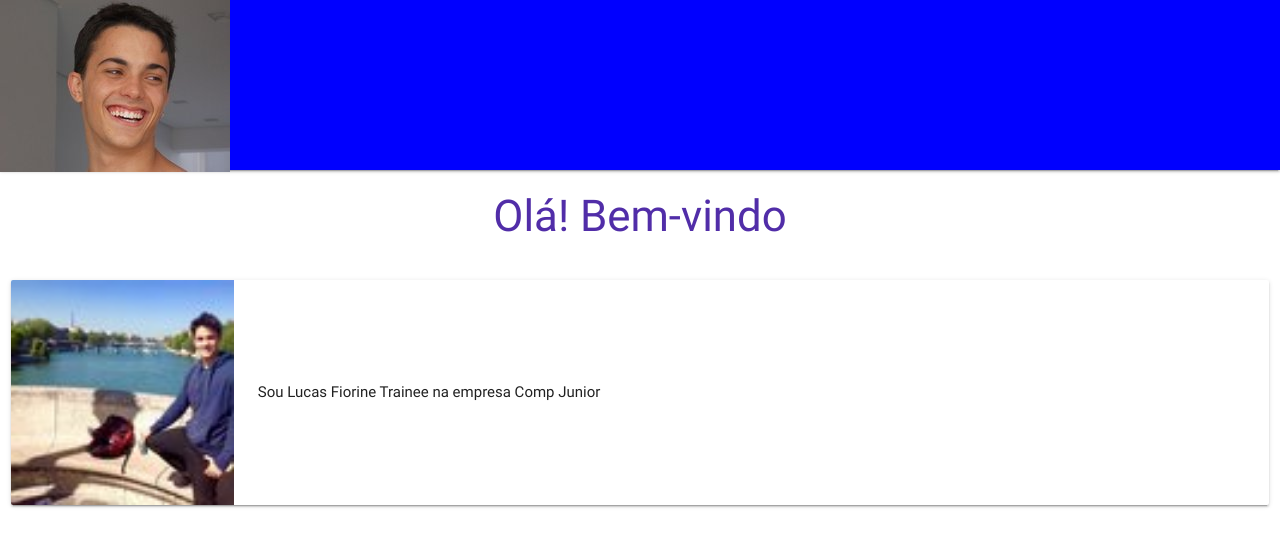
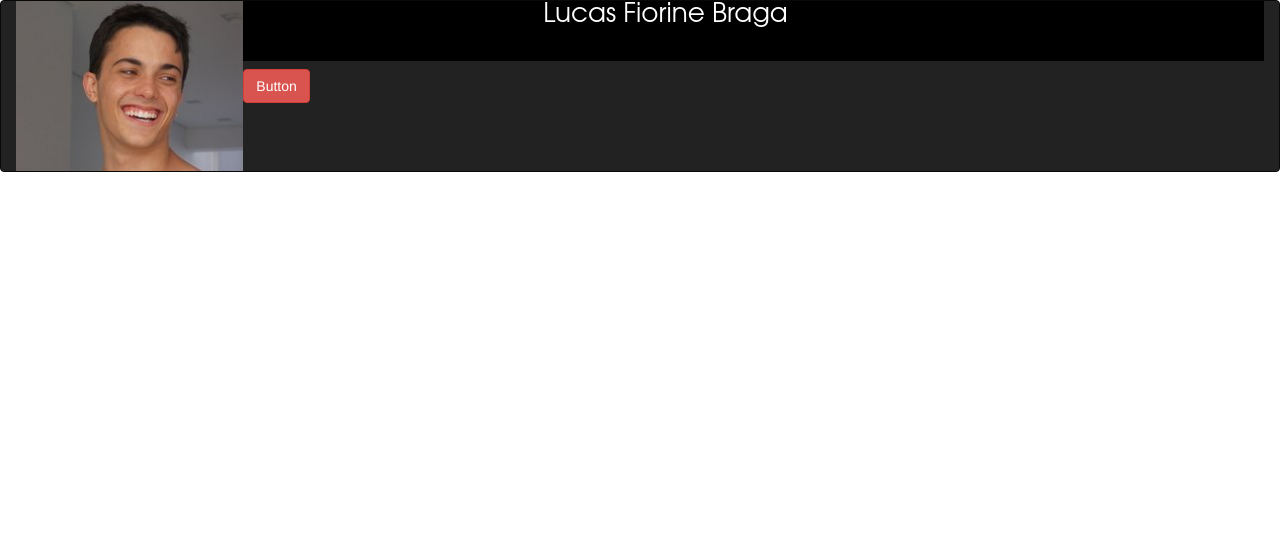
Before and after one commit to LucasFiorine/LucasFiorine.github.io, a plain HTML site: page index.html in a window 1280 px wide. Drawn offline with Linux system fonts and the light colour scheme.

Commit message:
Modificando a nav para uso do bootstrap

```diff
--- a/css/custom.css
+++ b/css/custom.css
@@ -74,11 +74,23 @@ html {
 	  height: 20px;
   }
 
-	.imgemNav {
-
+	.imgNav {
+		height: 170px;
 	}
 
-	.nav {
+.media {
+	background-color: black;
+	margin-top: 0px;
+	height: 60px
+}
+
+.media-heading{
+	margin-left: 300px;
+	font-size: 1.875em;
+	font-family: Avantgarde, TeX Gyre Adventor, URW Gothic L, sans-serif;
+	color: white;
+}
+	/* .nav {
 		background-color: blue;
 		height: 170px;
-	}
+	} */
--- a/index.html
+++ b/index.html
@@ -11,7 +11,7 @@
   <!-- Material Icons CDN -->
   <link href="https://fonts.googleapis.com/icon?family=Material+Icons" rel="stylesheet">
   <!-- Materialize.CSS -->
-  <link href="css/materialize.min.css" type="text/css" rel="stylesheet" media="screen,projection" />
+  <link href="css/bootstrap.min.css" type="text/css" rel="stylesheet" media="screen,projection" />
   <!-- Custom CSS -->
   <link rel="stylesheet" type="text/css" href="css/custom.css">
 
@@ -22,15 +22,30 @@
 
 <body>
 
-  <div>
-    <nav class= "nav">
-      <div class="card-image">
-        <img src="img/Lucas2.jpg">
+  <div class="navbar-fixed">
+    <div class="nav">
+      <nav class="navbar navbar-inverse">
+        <div class="container-fluid">
+          <div class="navbar-header">
+            <img class="imgNav" src="img/Lucas2.jpg">
+          </div>
+          <div class="media">
+            <div class="media-body">
+              <h4 class="media-heading">Lucas Fiorine Braga</h4>
             </div>
           </div>
-
+          <!-- <ul class="nav navbar-nav">
+            <li class="active"><a href="#">Home</a></li>
+            <li><a href="#">Link</a></li>
+            <li><a href="#">Link</a></li>
+          </ul> -->
+          <button class="btn btn-danger navbar-btn">Button</button>
+        </div>
       </nav>
     </div>
+
+
+
     <!-- <div class="navbar-fixed">
     <nav class="deep-purple darken-2 ">
       <div class="nav-wrapper container branco">
@@ -50,7 +65,7 @@
   </div> -->
 
     <!--Slide Nav-->
-  <ul id="menu-mobile" class="side-nav">
+    <!-- <ul id="menu-mobile" class="side-nav">
     <li>
       <div class="userView">
         <div class="background">
@@ -67,35 +82,7 @@
       <li><a href="#section4"><i class="material-icons">contacts</i> Redes Sociais</a></li>
     </li>
 
-  </ul>
-
-  <div>
-    <span>
-        <h3 class="center roxo ">Olá! Bem-vindo</h3>
-      </span>
-  </div>
-
-
-  <div id="section1" class="section div1">
-    <div class="row ">
-
-      <!-- Card -->
-      <div class="col s10 m12 l12">
-        <div class="card  horizontal">
-          <div class="card-image">
-            <img src="img/Lucas.jpg" class="imagemCard">
-          </div>
-          <div class="card-stacked">
-            <div class="card-content valign-wrapper">
-              <p class="center">Sou Lucas Fiorine Trainee na empresa Comp Junior<br></p>
-            </div>
-          </div>
-        </div>
-      </div>
-
-    </div>
-  </div>
-
+  </ul> -->
 
 
 
```
Lines whose indentation alone changed are shown as unchanged.
